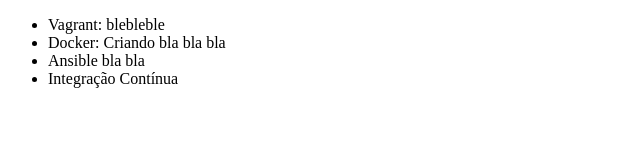
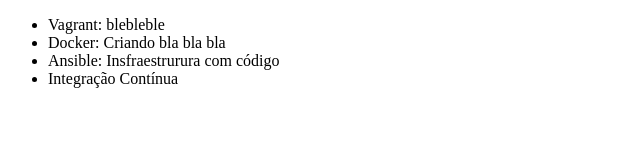
Before and after one commit to sauloarradi/alura-git, a plain HTML site: page index.html in a window 1280 px wide. Shown: the whole page, without its empty margins (0-640 px from the left). Drawn offline with Linux system fonts and the light colour scheme.

Commit message:
Mudando o nome do curso de Ansible

```diff
--- a/index.html
+++ b/index.html
@@ -8,7 +8,7 @@
     <ul>
         <li>Vagrant: blebleble</li>
         <li>Docker: Criando bla bla bla</li>
-        <li>Ansible bla bla</li>
+        <li>Ansible: Insfraestrurura com código</li>
         <li>Integração Contínua</li>
     </ul>
 </body>
```
